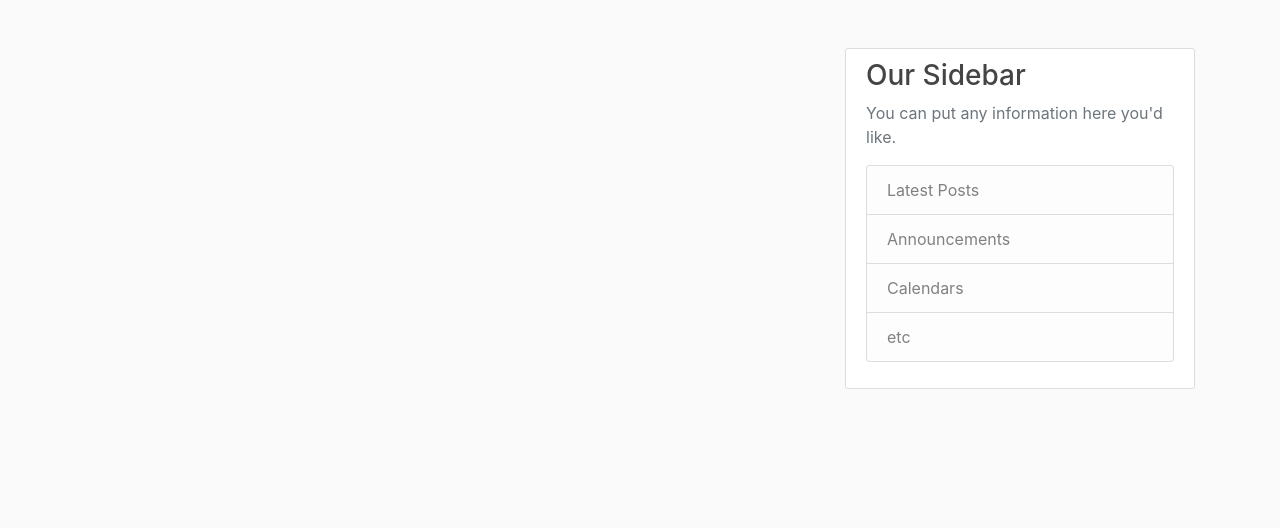
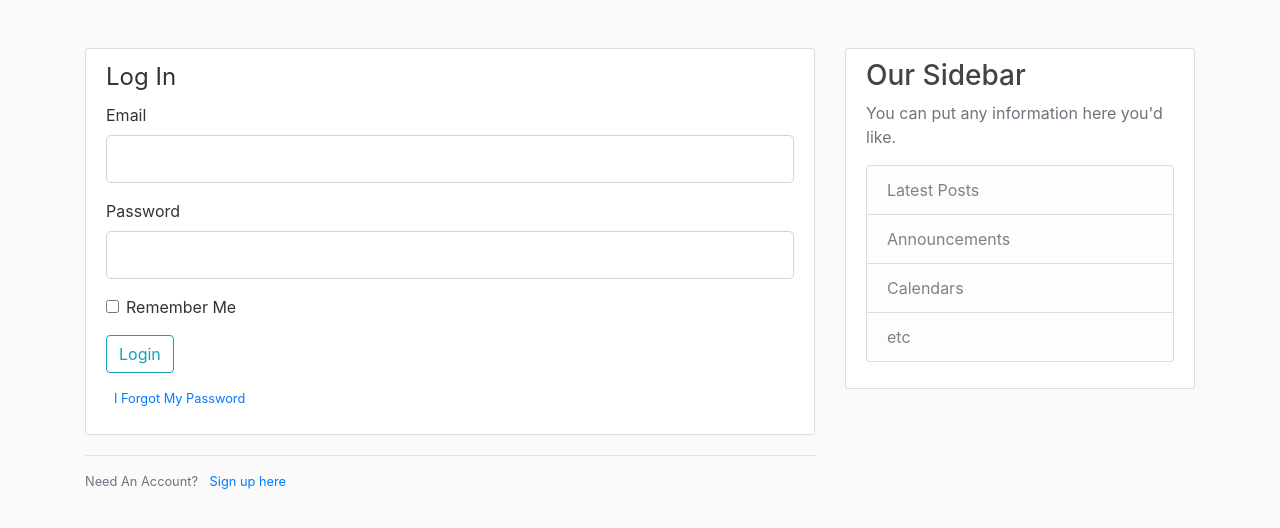
Before and after one commit to jackwhelan/pyTime, a Flask app: page /login in a window 1280 px wide. Shown: the part 56-584 px from the top of the page. Run offline with Flask 2, Linux system fonts and the light colour scheme; some libraries are stand-ins or nearby versions.

Commit message:
Added form validation for log in.

```diff
--- a/Web/pyTime/pyTime/app.py
+++ b/Web/pyTime/pyTime/app.py
@@ -42,9 +42,15 @@ def register():
 		return  redirect(url_for('home'))
 	return render_template('register.html', title='Register', form=form)
 
-@app.route('/login')
+@app.route('/login', methods=['GET', 'POST'])
 def login():
 	form = LoginForm()
+	if form.validate_on_submit():
+		if form.email.data == 'jackw97@live.ie' and form.password.data == 'Megamovie7':
+			flash('You have been logged in!', 'success')
+			return  redirect(url_for('home'))
+		else:
+			flash('Login Unsuccessful. Please check username and password.', 'danger')
 	return render_template('login.html', title='Login', form=form)
 
 if __name__ == '__main__':
--- a/Web/pyTime/pyTime/templates/login.html
+++ b/Web/pyTime/pyTime/templates/login.html
@@ -1,3 +1,52 @@
 {% extends "layout.html" %}
 {% block content %}
+<div class="content-section">
+    <form method="post" action="">
+        {{ form.hidden_tag() }}
+        <fieldset class="form-group">
+            <legend class="border-bottom-mb-4">Log In</legend>
+            <div class="form-group">
+                {{ form.email.label(class="form-control-label") }}
+                {% if form.email.errors %}
+                {{ form.email(class="form-control form-control-lg is-invalid") }}
+                <div class"invalid-feedback">
+                    {% for error in form.email.errors %}
+                    <span>{{ error }}</span>
+                    {% endfor %}
+                </div>
+                {% else %}
+                {{ form.email(class="form-control form-control-lg") }}
+                {% endif %}
+            </div>
+            <div class="form-group">
+                {{ form.password.label(class="form-control-label") }}
+                {% if form.password.errors %}
+                {{ form.password(class="form-control form-control-lg is-invalid") }}
+                <div class"invalid-feedback">
+                    {% for error in form.password.errors %}
+                    <span>{{ error }}</span>
+                    {% endfor %}
+                </div>
+                {% else %}
+                {{ form.password(class="form-control form-control-lg") }}
+                {% endif %}
+            </div>
+            <div class="form-check">
+                {{ form.remember(class="form-check-input") }}
+                {{ form.remember.label(class="form-check-label") }}
+            </div>
+        </fieldset>
+        <div class="form-group">
+            {{ form.submit(class="btn btn-outline-info") }}
+        </div>
+        <small class="text-muted ml-2">
+            <a href="#">I Forgot My Password</a>
+        </small>
+    </form>
+</div>
+<div class="border-top pt-3">
+    <small class="text-muted">
+        Need An Account? <a class="ml-2" href="{{ url_for('register') }}">Sign up here</a>
+    </small>
+</div>
 {% endblock content %}
```
